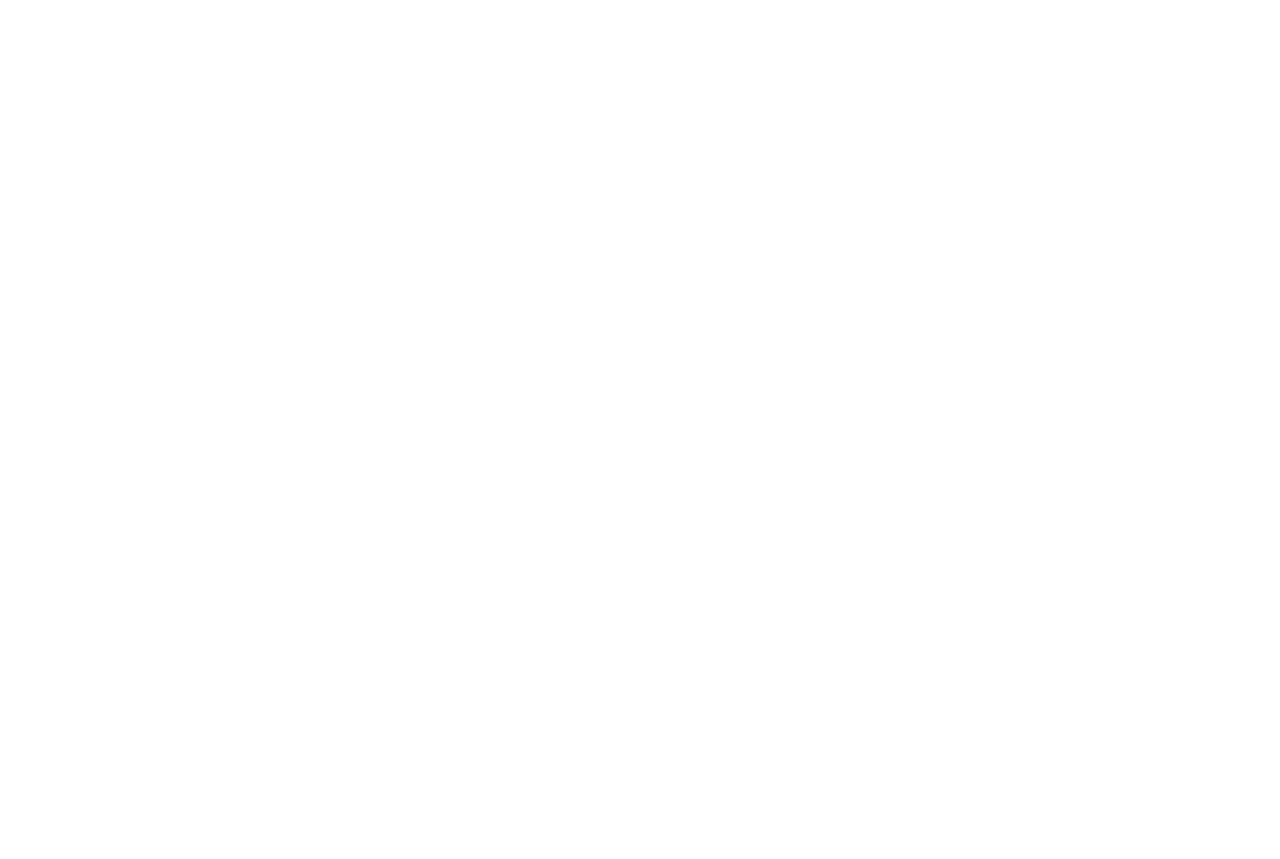
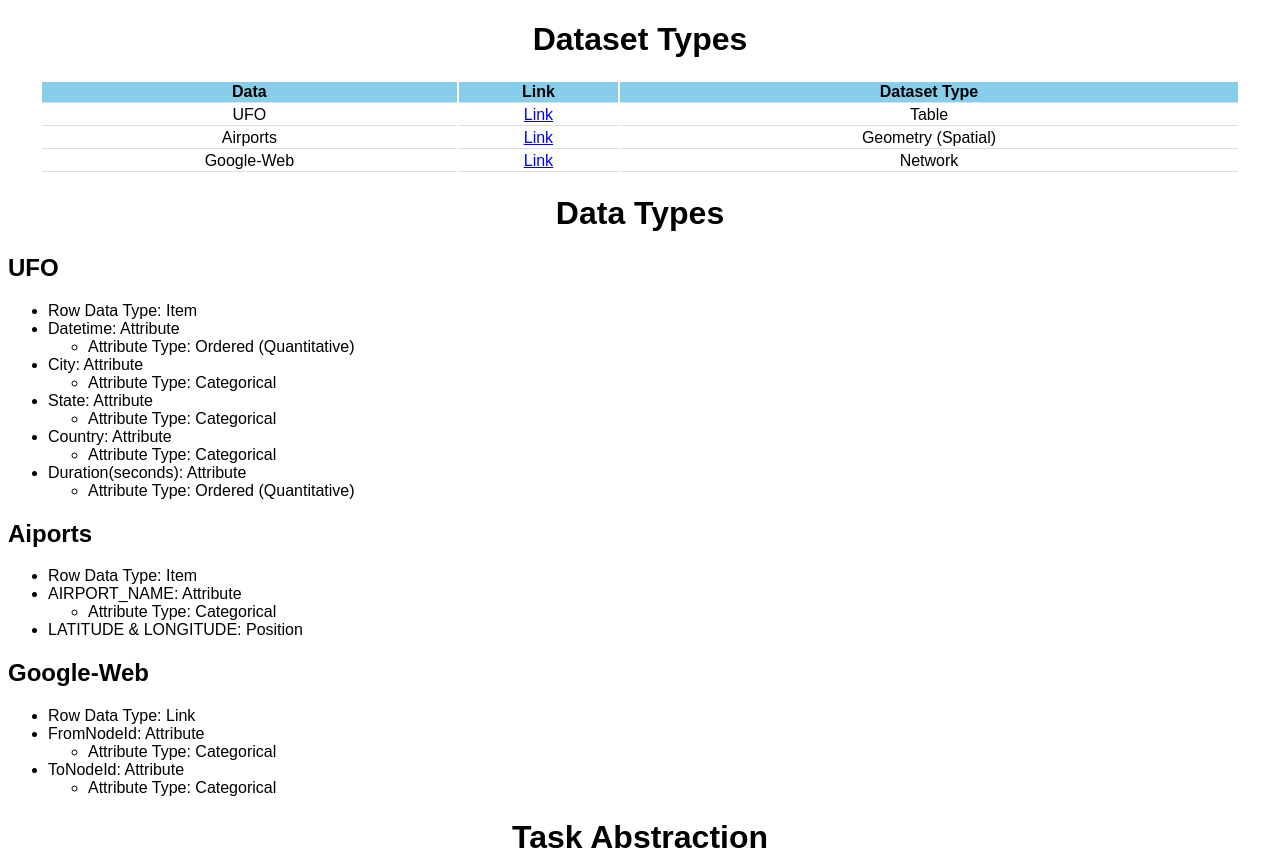
Before and after one commit to DS4200-S23-Class/hw-02-dave-and-jacob, a plain HTML site: page index.html in a window 1280 px wide. Shown: the top 859 px of the page. Before the commit the page ends 800 px from the top, so only its background shows below. Drawn offline with Linux system fonts and the light colour scheme.

Commit message:
Almost done

```diff
--- a/index.html
+++ b/index.html
@@ -3,12 +3,120 @@
 
 <head>
     <meta charset=utf-8/>
+    <link rel="stylesheet" href="style.css">
+    <title>hw-02</title>
 </head>
 
 
 <body>
+    <div id="data-abstraction">
+        <div class="info">
+            <h1 id="center-text">Dataset Types</h1>
+
+            <table id ="data-table">
+                <tr class="blue">
+                  <th>Data</th>
+                  <th>Link</th>
+                  <th>Dataset Type</th>
+                </tr>
+                <tr>
+                  <td>UFO</td>
+                  <td><a href="/data/UFO.csv">Link</a></td>
+                  <td>Table</td>
+                </tr>
+                <tr>
+                  <td>Airports</td>
+                  <td><a href="/data/Airports.csv">Link</a></td>
+                  <td>Geometry (Spatial)</td>
+                </tr>
+                <tr>
+                  <td>Google-Web</td>
+                  <td><a href="/data/Google-Web.txt">Link</a></td>
+                  <td>Network</td>
+                </tr>
+              </table>
+        </div>
+        <div class="info">
+            <h1 id="center-text">Data Types</h1>
+
+            <h2 id="left">UFO</h2>
+            <ul>
+                <li>Row Data Type: Item</li>
+                <li>Datetime: Attribute </li>
+                <ul>
+                    <li>Attribute Type: Ordered (Quantitative) </li>
+                </ul>
+                <li>City: Attribute </li>
+                <ul>
+                    <li>Attribute Type: Categorical </li>
+                </ul>
+                <li>State: Attribute </li>
+                <ul>
+                    <li>Attribute Type: Categorical </li>
+                </ul>
+                <li>Country: Attribute </li>
+                <ul>
+                    <li>Attribute Type: Categorical </li>
+                </ul>
+                <li>Duration(seconds): Attribute </li>
+                <ul>
+                    <li>Attribute Type: Ordered (Quantitative) </li>
+                </ul>
+            </ul>
+            <h2 id="left">Aiports</h2>
+            <ul>
+                <li>Row Data Type: Item</li>
+                <li>AIRPORT_NAME: Attribute </li>
+                <ul>
+                    <li>Attribute Type: Categorical </li>
+                </ul>
+                <li>LATITUDE & LONGITUDE: Position </li>
+
+            </ul>
+            <h2 id="left">Google-Web</h2>
+            <ul>
+                <li>Row Data Type: Link</li>
+                <li>FromNodeId: Attribute</li>
+                <ul>
+                    <li>Attribute Type: Categorical</li>
+                </ul>
+                <li>ToNodeId: Attribute</li>
+                <ul>
+                    <li>Attribute Type: Categorical</li>
+                </ul>
+
+            </ul>
+        </div>
+    </div>
+    <div id="task-abstraction">
+        <h1 id="center-text">Task Abstraction</h1>
+        <div class="container">
+            <section class="left">
+                <img src="/img/vis1.png" class="center-image">
+                <p>Test</p>
+                <p>Test</p>
+
+            </section>
+            <section class="right">
+                <img src="/img/vis2.png" class="center-image">
+                <p>Test</p>
+                <p>Test</p>
+            </section>
+        </div>
+    </div>
+
+    <div id="decoration">
 
 
+    </div>
+    <h3 id="center-text">References</h3>
+    <div id="references">
+        <ul>
+            <li><a href="https://stackoverflow.com/questions/17169094/how-to-add-horizontal-line-in-a-table">Reference</a></li>
+
+        </ul>
+
+    </div>
 </body>
 
 </html>
--- /dev/null
+++ b/style.css
@@ -0,0 +1,41 @@
+/* Styling */
+body {
+    font-family: Arial;
+}
+
+.blue {
+    background-color: skyblue;
+}
+
+.container {
+    display: flex;
+    align-items: center;
+    justify-content: center;
+}
+
+.center-image {
+    display: block;
+    margin-left: auto;
+    margin-right: auto;
+    width: 95%;
+}
+
+#data-table {
+    text-align: center;
+    margin-left: auto;
+    margin-right: auto;
+    width:95%;
+    border:black;
+}
+
+#center-text {
+    text-align: center;
+}
+
+#left {
+    text-align: left;
+}
+
+tr,td,th{
+    border-bottom: 1px solid #ddd;
+}
```
Also changed, not shown: 1 other file.
